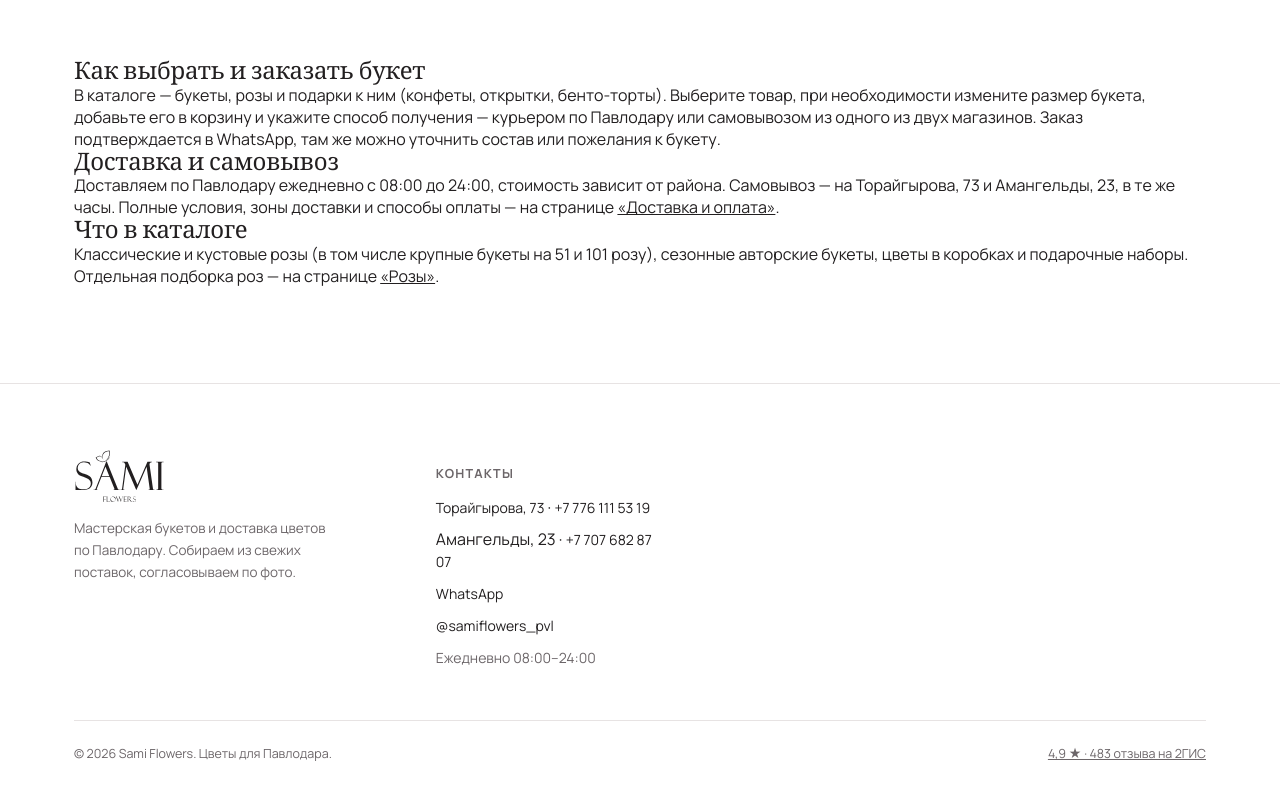
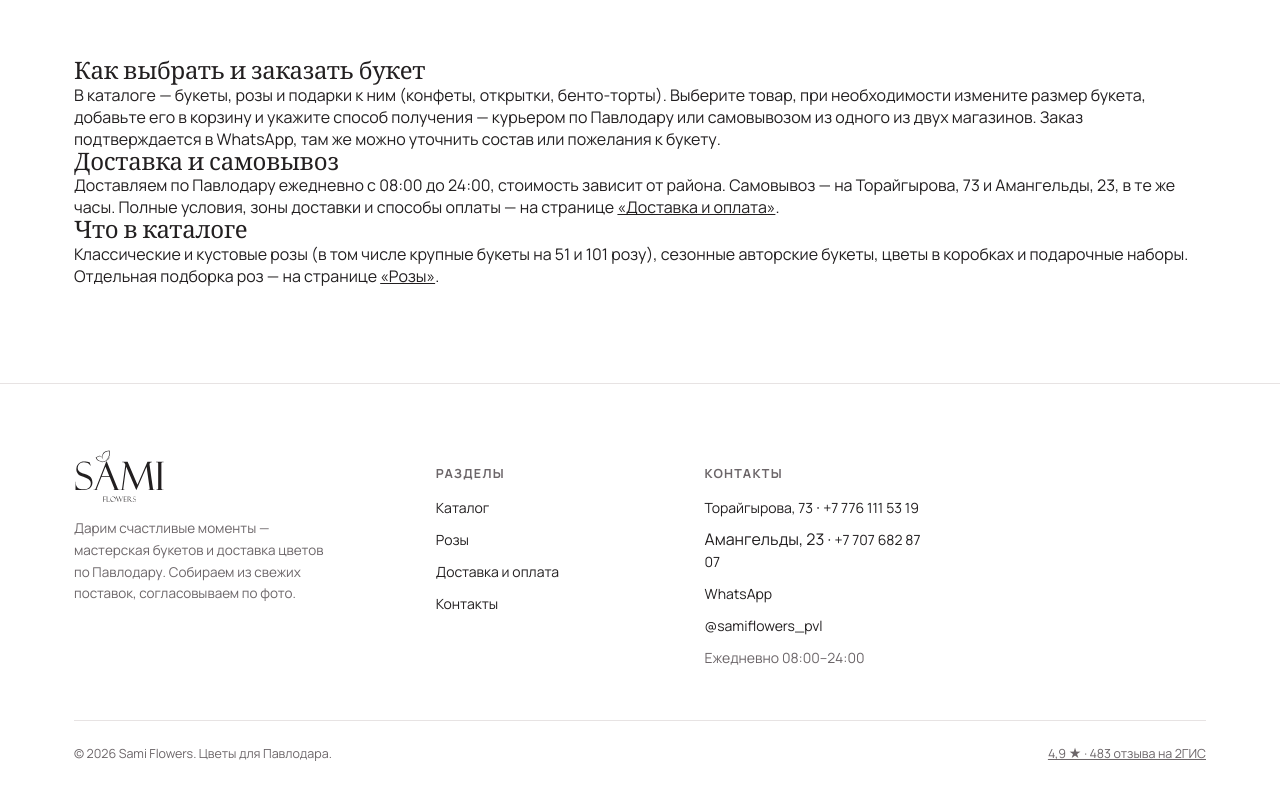
Before and after one commit to madirahimbai/sami-flowers, a Next.js app: page / in a window 1280 px wide. Shown: the part 866-1666 px from the top of the page. Built offline with nearby package versions, Linux system fonts and the light colour scheme; no server answers; the database is empty.

Commit message:
SEO overhaul: /roses /delivery /contacts pages, breadcrumbs + JSON-LD, per-product titles from real composition, nav links, noindex for admin/api, lazy images

```diff
--- a/components/Footer.tsx
+++ b/components/Footer.tsx
@@ -6,7 +6,24 @@ export default function Footer() {
           <div className="foot-brand">
             {/* eslint-disable-next-line @next/next/no-img-element */}
             <img className="foot-logo" src="/logo.svg" alt="Sami Flowers" />
-            <p>Мастерская букетов и доставка цветов по Павлодару. Собираем из свежих поставок, согласовываем по фото.</p>
+            <p>Дарим счастливые моменты — мастерская букетов и доставка цветов по Павлодару. Собираем из свежих поставок, согласовываем по фото.</p>
+          </div>
+          <div className="foot-col">
+            <h4>Разделы</h4>
+            <ul>
+              <li>
+                <a href="/#catalog">Каталог</a>
+              </li>
+              <li>
+                <a href="/roses">Розы</a>
+              </li>
+              <li>
+                <a href="/delivery">Доставка и оплата</a>
+              </li>
+              <li>
+                <a href="/contacts">Контакты</a>
+              </li>
+            </ul>
           </div>
           <div className="foot-col">
             <h4>Контакты</h4>
```
